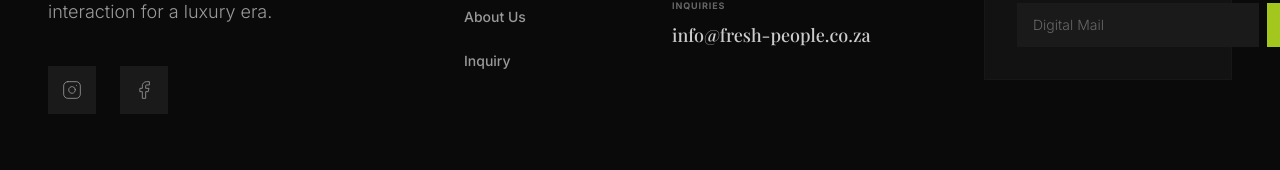
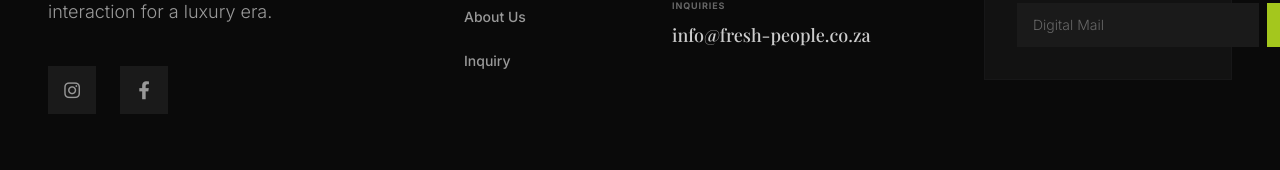
Before and after one commit to YassinAliYassin/fresh-people-co-za, a React (Vite) app: page /#/ in a window 1280 px wide. Shown: the part 4341-4511 px from the top of the page. Built offline with nearby package versions, Linux system fonts and the light colour scheme; a web font is replaced by a local one.

Commit message:
Remove models, makeup & security services - align with business scope

```diff
--- a/src/components/Footer.jsx
+++ b/src/components/Footer.jsx
@@ -1,12 +1,12 @@
-import { Instagram, Facebook, Star, ChevronRight } from 'lucide-react';
+import { Star, ChevronRight } from 'lucide-react';
 import { Link } from 'react-router-dom';
 
 export default function Footer() {
   const currentYear = new Date().getFullYear();
 
   const socialLinks = [
-    { icon: Instagram, url: "https://www.instagram.com/we_are_fresh_people?igsh=MWNkcmg4aXduNHNteQ%3D%3D&utm_source=qr" },
-    { icon: Facebook, url: "Https://www.facebook.com/share/16a2HPGeW8/?mibextid=wwXIfr" },
+    { iconClass: 'fab fa-instagram', url: "https://www.instagram.com/we_are_fresh_people?igsh=MWNkcmg4aXduNHNteQ%3D%3D&utm_source=qr" },
+    { iconClass: 'fab fa-facebook-f', url: "Https://www.facebook.com/share/16a2HPGeW8/?mibextid=wwXIfr" },
   ];
 
   return (
@@ -31,7 +31,7 @@ export default function Footer() {
                   rel="noopener noreferrer"
                   className="w-12 h-12 bg-[#1a1a1a] rounded-none flex items-center justify-center text-[#999999] hover:bg-primary hover:text-secondary transition-all duration-300"
                 >
-                  <social.icon size={20} strokeWidth={1} />
+                  <i className={`${social.iconClass} text-lg`}></i>
                 </a>
               ))}
             </div>
--- a/src/main.tsx
+++ b/src/main.tsx
@@ -1,3 +1,4 @@
+/// <reference types="vite/client" />
 import { StrictMode } from 'react'
 import { createRoot } from 'react-dom/client'
 import './index.css'
--- a/src/pages/Services.jsx
+++ b/src/pages/Services.jsx
@@ -13,7 +13,7 @@ export default function Services() {
         'Professional Wait Staff',
         'RSA-Certified Bartenders',
         'Skilled Baristas',
-        'Event Marshals & Security',
+        'Event Marshals',
         'Commis Chefs & Kitchen Support'
       ]
     },
--- a/tsconfig.json
+++ b/tsconfig.json
@@ -10,6 +10,7 @@
       "DOM.Iterable"
     ],
     "skipLibCheck": true,
+    "types": ["vite/client"],
     "moduleResolution": "bundler",
     "isolatedModules": true,
     "moduleDetection": "force",
```
